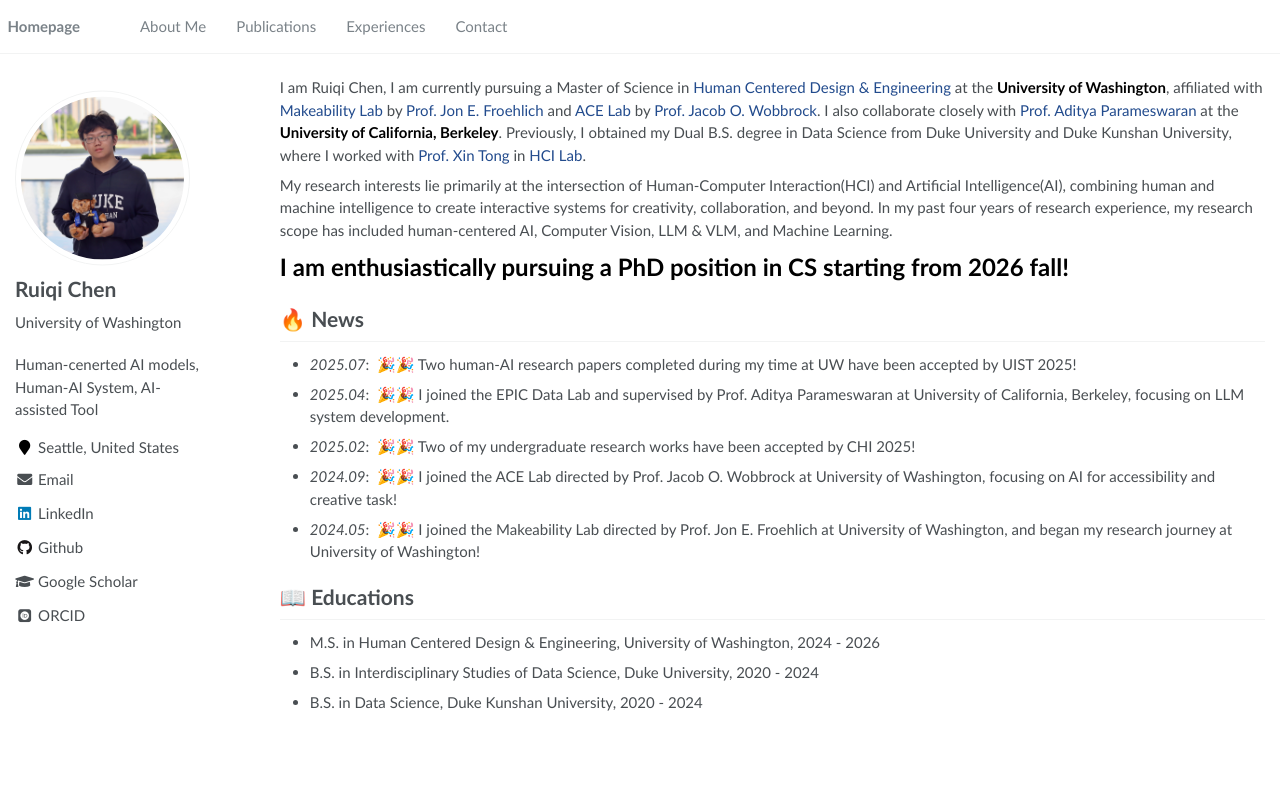
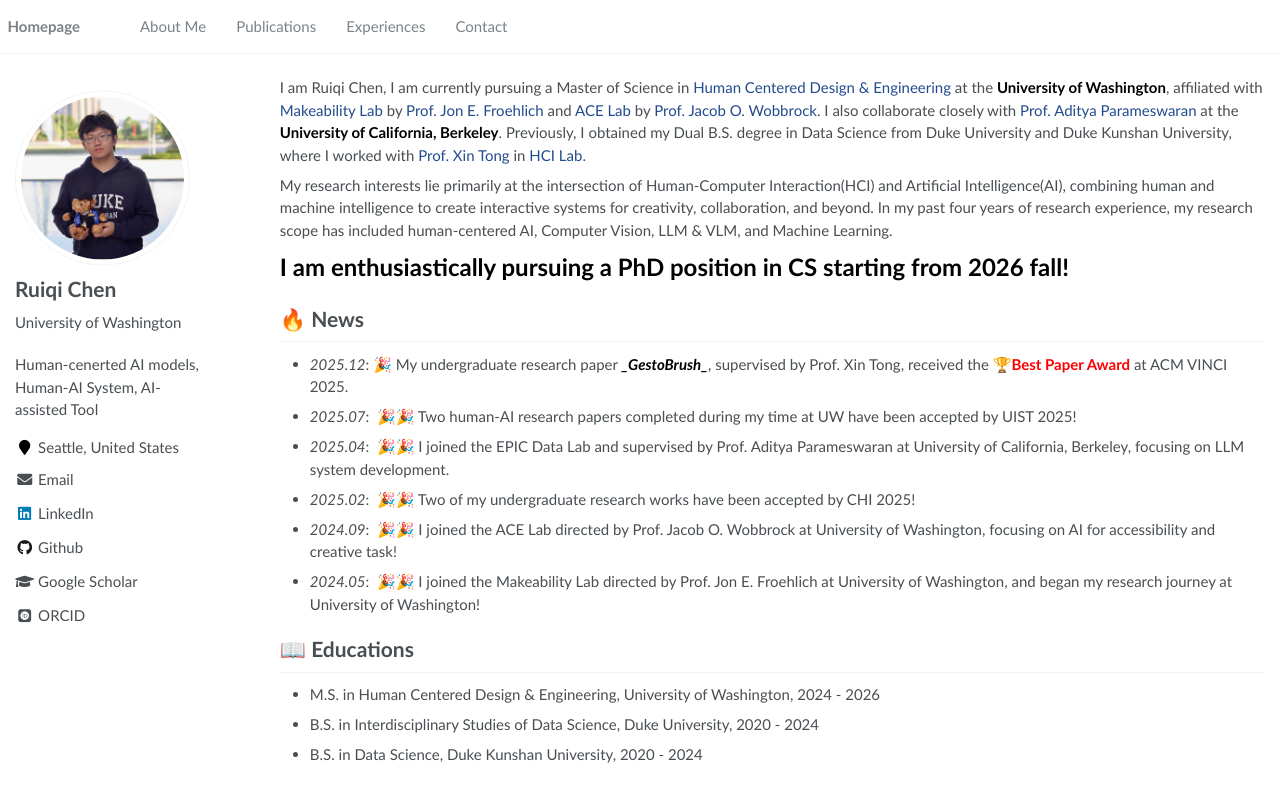
Before and after one commit to Ruiqi-Chen-0216/Ruiqi-Chen-0216.github.io, a Jekyll site: the page built from _pages/about.md, in a window 1280 px wide. Shown: the top 802 px of the page. Built offline with Jekyll 4.4.1, drawn with Linux system fonts in a browser that asks for light colours; some web fonts are replaced.

Commit message:
Update about.md

```diff
--- a/_pages/about.md
+++ b/_pages/about.md
@@ -15,6 +15,7 @@
 **<span style="font-size: 24px;">I am enthusiastically pursuing a PhD position in CS starting from 2026 fall!</span>**
 
 # 🔥 News
+- *2025.12*: 🎉 My undergraduate research paper ***_GestoBrush_***, supervised by Prof. Xin Tong, received the 🏆<span style="color:red; font-weight:bold;">Best Paper Award</span> at ACM VINCI 2025.
 - *2025.07*: &nbsp;🎉🎉 Two human-AI research papers completed during my time at UW have been accepted by UIST 2025!
 - *2025.04*: &nbsp;🎉🎉 I joined the EPIC Data Lab and supervised by Prof. Aditya Parameswaran at University of California, Berkeley, focusing on LLM system development.
 - *2025.02*: &nbsp;🎉🎉 Two of my undergraduate research works have been accepted by CHI 2025!
```
